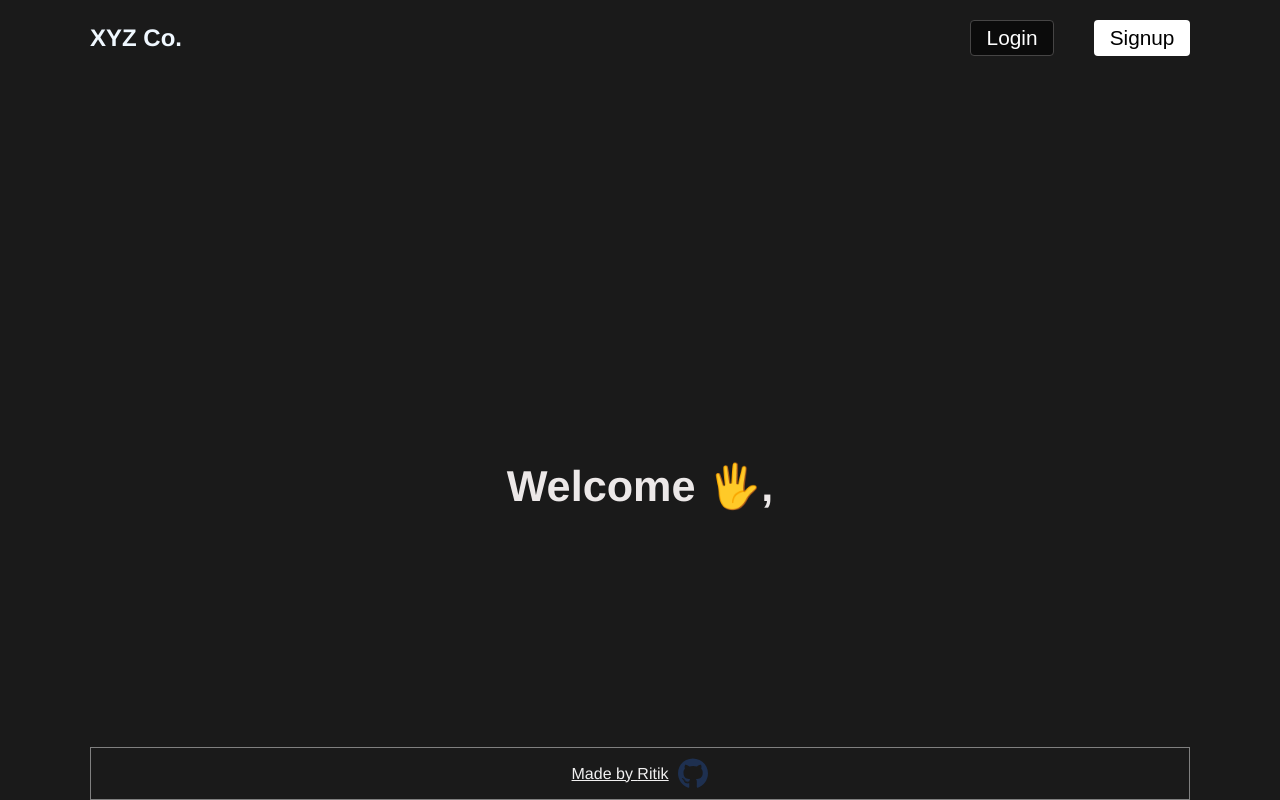
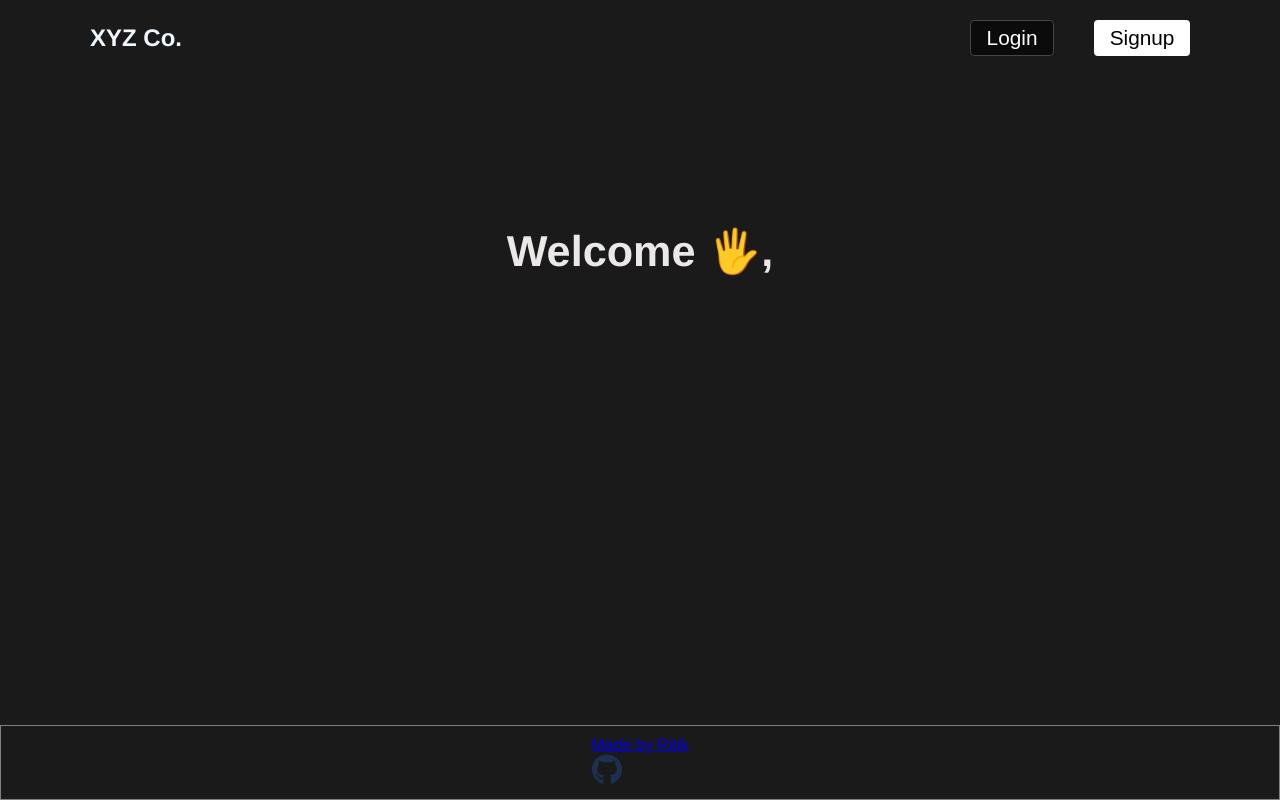
Before and after one commit to ritik48/MERN-FRONTEND, a React (Create React App) app: page / in a window 1280 px wide. Built offline with nearby package versions, Linux system fonts and the light colour scheme; no server answers.

Commit message:
styled footer

```diff
--- a/src/index.css
+++ b/src/index.css
@@ -342,7 +342,7 @@ h2.brand {
     transform: translate(-50%, -50%);
 }
 
-.footer-content {
+.footer {
     color: rgb(241, 240, 240);
     /* position: absolute;
     bottom: 0;
@@ -357,6 +357,7 @@ h2.brand {
 
     padding: 10px;
     margin-top: auto !important;
+    width: 100%;
 }
 .gicon {
     width: 30px;
```
